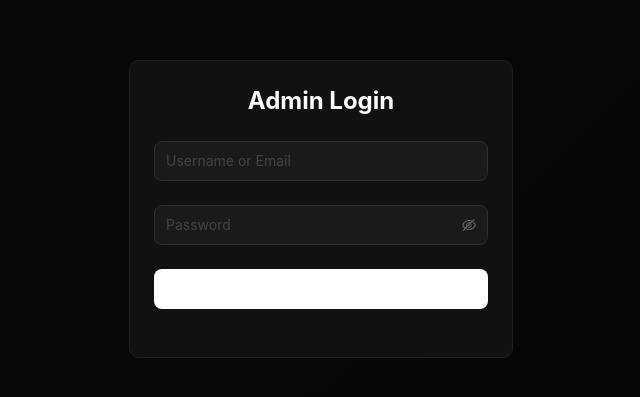
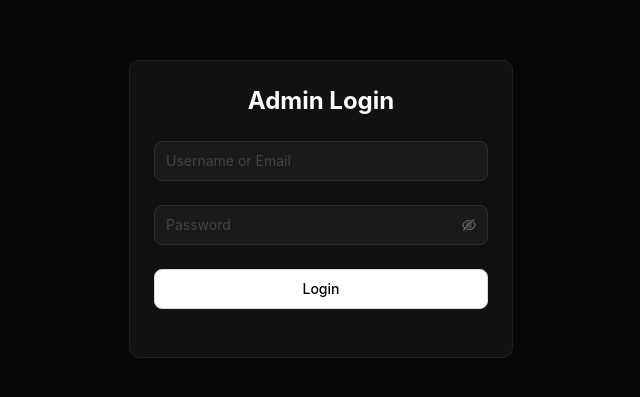
Before and after one commit to minaR7/Ecommerce_Web_App, a React (Vite) app in the folder admin/: page /login in a window 1280 px wide. Shown: the part 191-588 px from the top of the page, without its empty margins (319-959 px from the left). Built offline with nearby package versions, Linux system fonts and the light colour scheme; no server answers.

Commit message:
Update Login.jsx
Added admin flag in request headers

```diff
--- a/admin/src/pages/Login.jsx
+++ b/admin/src/pages/Login.jsx
@@ -1,9 +1,10 @@
 import React, { useEffect } from 'react';
-import { Form, Input, Button, Card } from 'antd';
+import { Form, Input, Card } from 'antd';
 import axios from 'axios';
 import { useNavigate } from 'react-router-dom';
 import { toast } from 'react-toastify';
 import { AdminLayout } from '../components/layout/AdminLayout';
+import { AppButton } from '../components/AppButton';
 
 const Login = () => {
 
@@ -19,10 +20,16 @@ const Login = () => {
 
   const onFinish = async (values) => {
     try {
-      const loginRes = await axios.post(`${import.meta.env.VITE_API_URL}/api/users/login`, {
-        identifier: values.username,
-        password: values.password,
-      });
+      const loginRes = await axios.post(
+        `${import.meta.env.VITE_API_URL}/api/users/login`,
+        {
+          identifier: values.username,
+          password: values.password,
+        },
+        {
+          headers: { 'x-admin-request': 'true' },
+        }
+      );
 
       const user = loginRes.data.data;
       if (!user?.is_admin) {
@@ -61,9 +68,9 @@ const Login = () => {
             <Input.Password placeholder="Password" />
           </Form.Item>
           <Form.Item>
-            <Button type="primary" htmlType="submit" className="w-full" style={{ fontWeight: 500 }}>
+            <AppButton type="primary" htmlType="submit" className="w-full" style={{ backgroundColor: 'white', fontWeight: 500 }}>
               Login
-            </Button>
+            </AppButton>
           </Form.Item>
         </Form>
       </Card>
```
